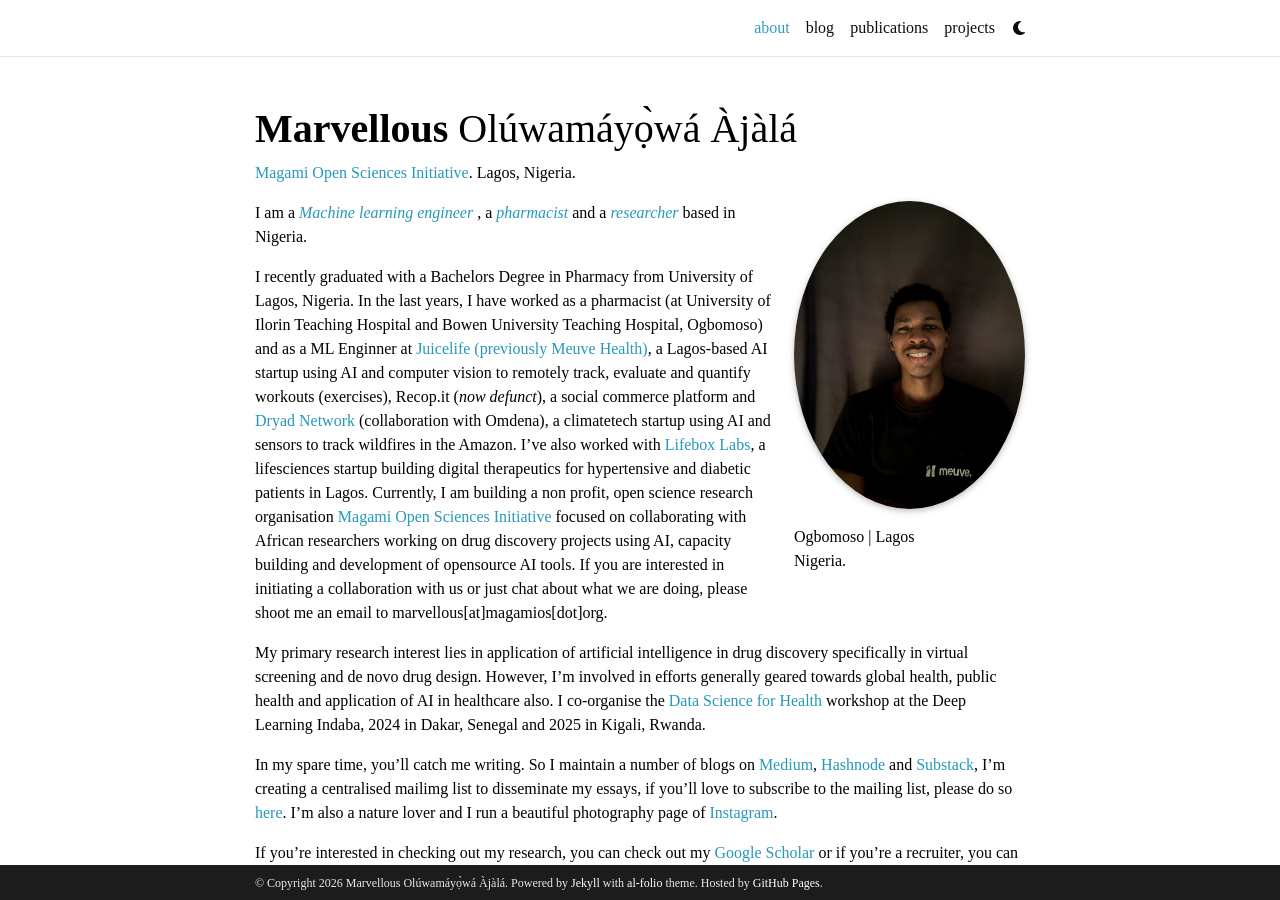
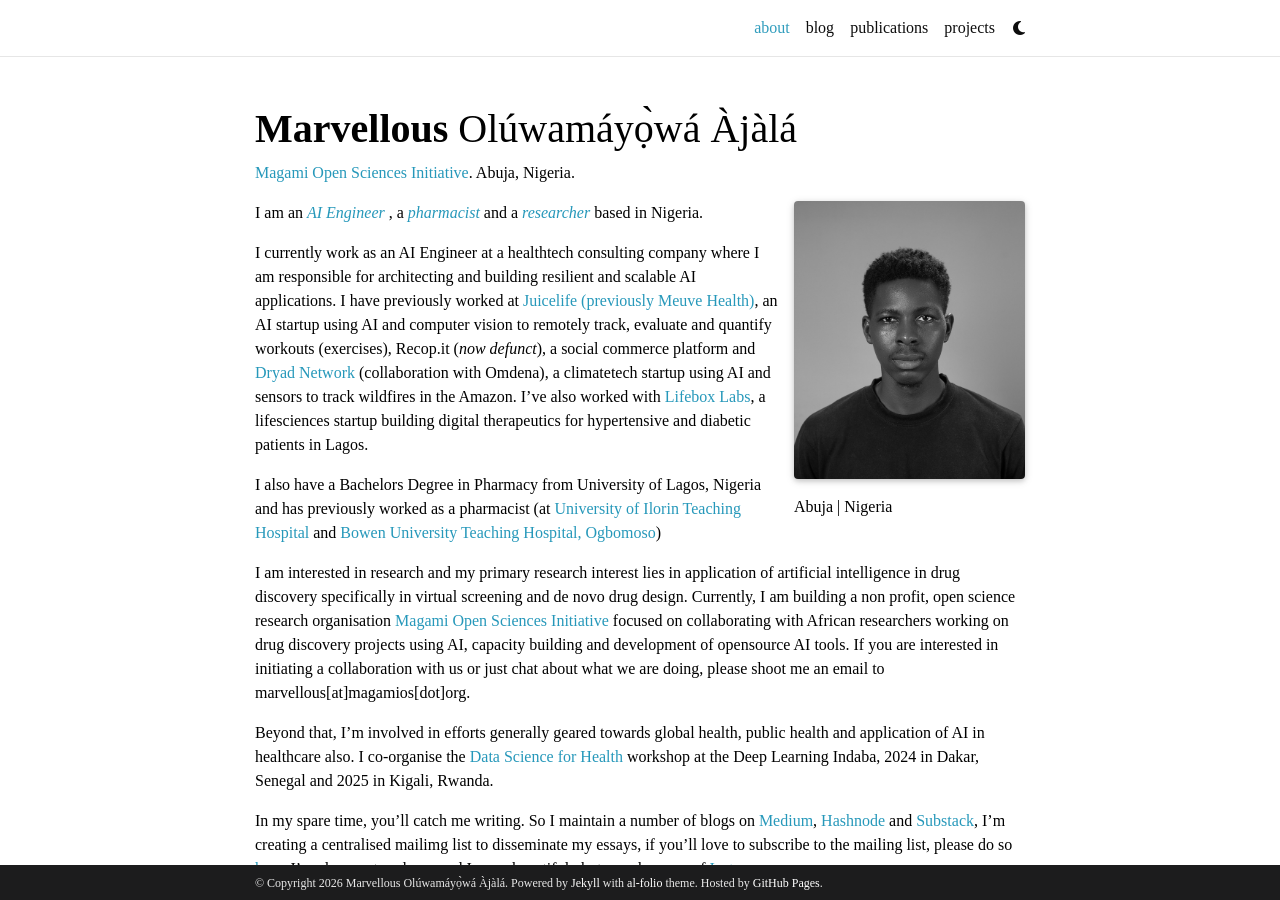
Before and after one commit to ajalamarvellous/ajalamarvellous.github.io, a Jekyll site: the page built from _pages/about.md, in a window 1280 px wide and 900 px high. Built offline with Jekyll 4.4.1, drawn with Linux system fonts in a browser that asks for light colours; comment, search, counter and statistics services are not loaded; a style sheet for code colours, icons or effects is not loaded.

Commit message:
Update bio

```diff
--- a/_pages/about.md
+++ b/_pages/about.md
@@ -2,15 +2,14 @@
 layout: about
 title: about
 permalink: /
-subtitle: <a href='https://magamios.org/'>Magami Open Sciences Initiative</a>. Lagos, Nigeria.
+subtitle: <a href='https://magamios.org/'>Magami Open Sciences Initiative</a>. Abuja, Nigeria.
 
 profile:
   align: right
-  image: prof_pic2.jpg
-  image_circular: true # crops the image to make it circular
+  image: prof_pic3.jpg
+  image_circular: false # crops the image to make it circular
   address: >
-    <p>Ogbomoso | Lagos</p>
-    <p>Nigeria. </p>
+    <p>Abuja | Nigeria</p>
 
 news: true  # includes a list of news items
 latest_posts: true  # includes a list of the newest posts
@@ -18,12 +17,18 @@
 social: true  # includes social icons at the bottom of the page
 ---
 
-I am a <a href='#'><i>Machine learning engineer</i></a> , a <a href='#'><i>pharmacist</i></a> and a <a href='#'><i>researcher</i></a> based in Nigeria.
+I am an <a href='#'><i>AI Engineer</i></a> , a <a href='#'><i>pharmacist</i></a> and a <a href='#'><i>researcher</i></a> based in Nigeria.
 
-I recently graduated with a Bachelors Degree in Pharmacy from University of Lagos, Nigeria. In the last years, I have worked as a pharmacist (at University of Ilorin Teaching Hospital and Bowen University Teaching Hospital, Ogbomoso) and as a ML Enginner at [Juicelife (previously Meuve Health)](https://www.juicelife.io), a Lagos-based AI startup using AI and computer vision to remotely track, evaluate and quantify workouts (exercises), Recop.it (<i>now defunct</i>), a social commerce platform and [Dryad Network](https://www.dryad.net) (collaboration with Omdena), a climatetech startup using AI and sensors to track wildfires in the Amazon. I've also worked with [Lifebox Labs](https://lifebox.ng), a lifesciences startup building digital therapeutics for hypertensive and diabetic patients in Lagos.
-Currently, I am building a non profit, open science research organisation [Magami Open Sciences Initiative](https://magamios.org) focused on collaborating with African researchers working on drug discovery projects using AI, capacity building and development of opensource AI tools. If you are interested in initiating a collaboration with us or just chat about what we are doing, please shoot me an email to marvellous[at]magamios[dot]org.
+I currently work as an AI Engineer at a healthtech consulting company where I am responsible for architecting and building resilient and scalable AI applications. I have previously worked at [Juicelife (previously Meuve Health)](https://www.juicelife.io), an AI startup using AI and computer vision to remotely track, evaluate and quantify workouts (exercises), Recop.it (<i>now defunct</i>), a social commerce platform and [Dryad Network](https://www.dryad.net) (collaboration with Omdena), a climatetech startup using AI and sensors to track wildfires in the Amazon. I've also worked with [Lifebox Labs](https://lifebox.ng), a lifesciences startup building digital therapeutics for hypertensive and diabetic patients in Lagos.
 
-My primary research interest lies in application of artificial intelligence in drug discovery specifically in virtual screening and de novo drug design. However, I'm involved in efforts generally geared towards global health, public health and application of AI in healthcare also. I co-organise the [Data Science for Health](https://ro-ya-cv4africa.github.io/homepage/event_workshop.html) workshop at the Deep Learning Indaba, 2024 in Dakar, Senegal and 2025 in Kigali, Rwanda.
+
+I also have a Bachelors Degree in Pharmacy from University of Lagos, Nigeria and has previously worked as a pharmacist (at [University of Ilorin Teaching Hospital](https://www.uithilorin.org.ng) and [Bowen University Teaching Hospital, Ogbomoso](https://buth.edu.ng/))
+
+
+I am interested in research and my primary research interest lies in application of artificial intelligence in drug discovery specifically in virtual screening and de novo drug design. Currently, I am building a non profit, open science research organisation [Magami Open Sciences Initiative](https://magamios.org) focused on collaborating with African researchers working on drug discovery projects using AI, capacity building and development of opensource AI tools. If you are interested in initiating a collaboration with us or just chat about what we are doing, please shoot me an email to marvellous[at]magamios[dot]org.
+
+Beyond that, I'm involved in efforts generally geared towards global health, public health and application of AI in healthcare also. I co-organise the [Data Science for Health](https://ro-ya-cv4africa.github.io/homepage/event_workshop.html) workshop at the Deep Learning Indaba, 2024 in Dakar, Senegal and 2025 in Kigali, Rwanda.
+
 
 In my spare time, you'll catch me writing. So I maintain a number of blogs on [Medium](https://madeofajala.medium.com), [Hashnode](https://madeofajala.hashnode.dev) and [Substack](https://the-continum.substack.com), I'm creating a centralised mailimg list to disseminate my essays, if you'll love to subscribe to the mailing list, please do so [here](blog/2024/mailing-list). I'm also a nature lover and I run a beautiful photography page of [Instagram](https://instagram.com/shotsbymarve).
 
```
Also changed, not shown: assets/img/prof_pic3.jpg (added), 1 other file.
